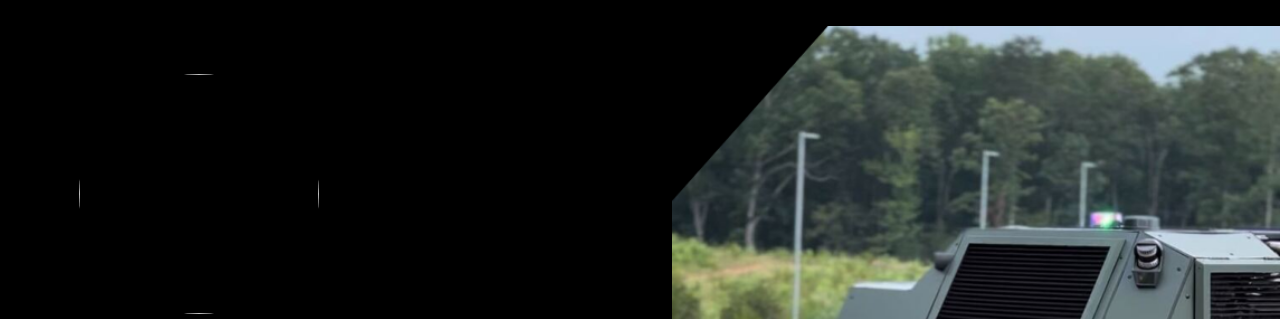
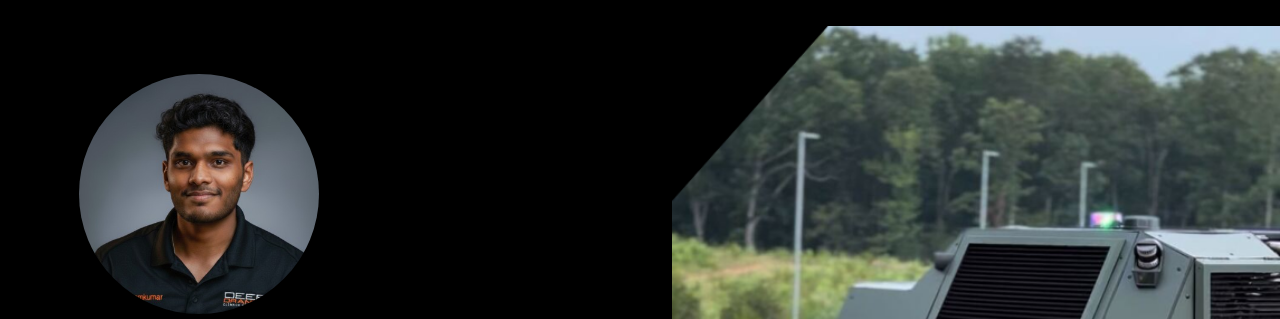
Before and after one commit to PremkumarNaikar/PremkumarNaikar.github.io, a plain HTML site: page index.html in a window 1280 px wide. Shown: the top 319 px of the page. Drawn offline with nearby package versions, Linux system fonts and the light colour scheme; files that its build step writes are made by us from their sources.

Commit message:
Update index.html

```diff
--- a/index.html
+++ b/index.html
@@ -46,7 +46,7 @@
 <div style="margin-left: 5%; margin-top: 2%; background-image: url('media/index_bg.png'); background-size: 50%; background-repeat: no-repeat; background-position: right top;">
     <!-- <div style="margin-left: 5%;"> -->
         <div class="col-md-12 text">
-            <div class="img mb-6 pt-5"><img class="rounded-circle" src="media/photo.jpeg" alt=""
+            <div class="img mb-6 pt-5"><img class="rounded-circle" src="media/photo.jpg" alt=""
                     style="height:30vh;width:height;"></div>
             <div class="desc pt-3" margin-left="100px">
                 <h3 class="subheading">Hello! I'm</h3>
```
